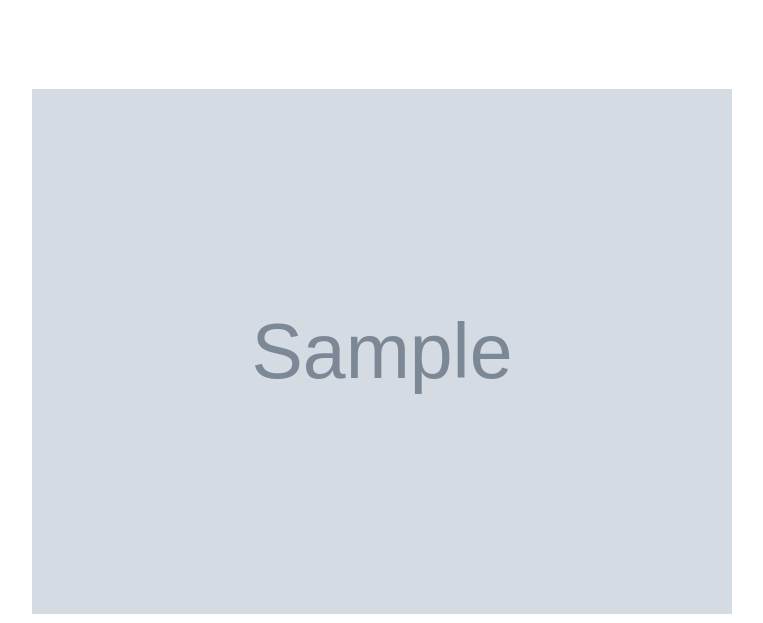
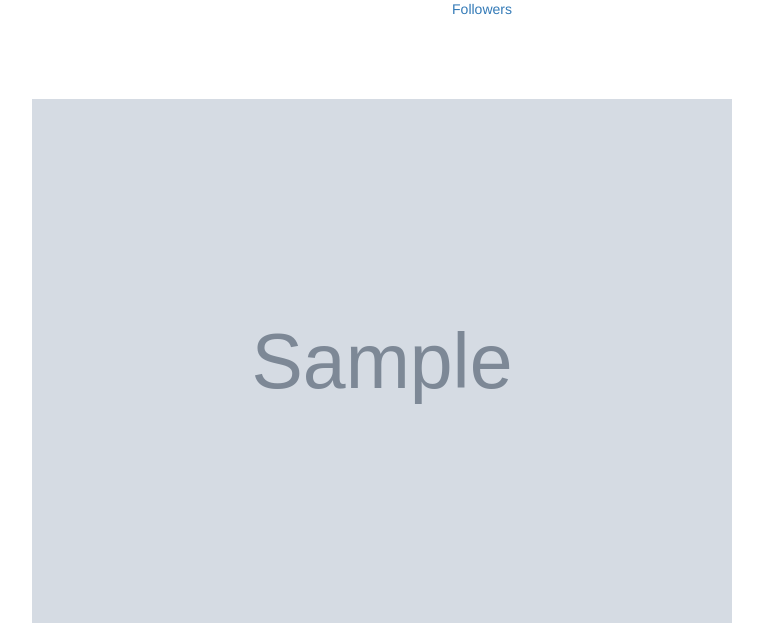
Before and after one commit to privy-line/NEW_MAKEEYA, a Django app: page /profile in a window 1280 px wide. Shown: the part 540-1163 px from the top of the page, without its empty margins (158-921 px from the left). Run offline with Django 3.2, Linux system fonts and the light colour scheme; a user stored in the database is signed in; tables that the repository leaves empty hold one stand-in row (values such as "Sample post"); grey boxes marked "Sample" are stand-in pictures; some libraries are stand-ins or nearby versions.

Commit message:
add a follower link in html

```diff
--- a/instaclone/templates/profile.html
+++ b/instaclone/templates/profile.html
@@ -22,10 +22,13 @@
 <div class="row"id ="prof">
 
     <div class="col-md-12" style="padding:50px";>
-        <h2>{{profile_details.user.username }}</h2>
+
         <a href="" data-toggle="modal" data-target="#{{pic.id}}"><img src="{{profile_details.prof_pic.url}}" class="img-responsive" alt="Image"style="border-radius:50%;height: 325px;width: 250px"></a>
         <p>{{pic.caption}}</p>
         <h2 class="modal-title">{{pic.name}}</h2>
+        <h2>{{profile_details.user.username }}</h2>
+        <a href=''>Followers</a>
+
     </div>
 </div>
 
```
